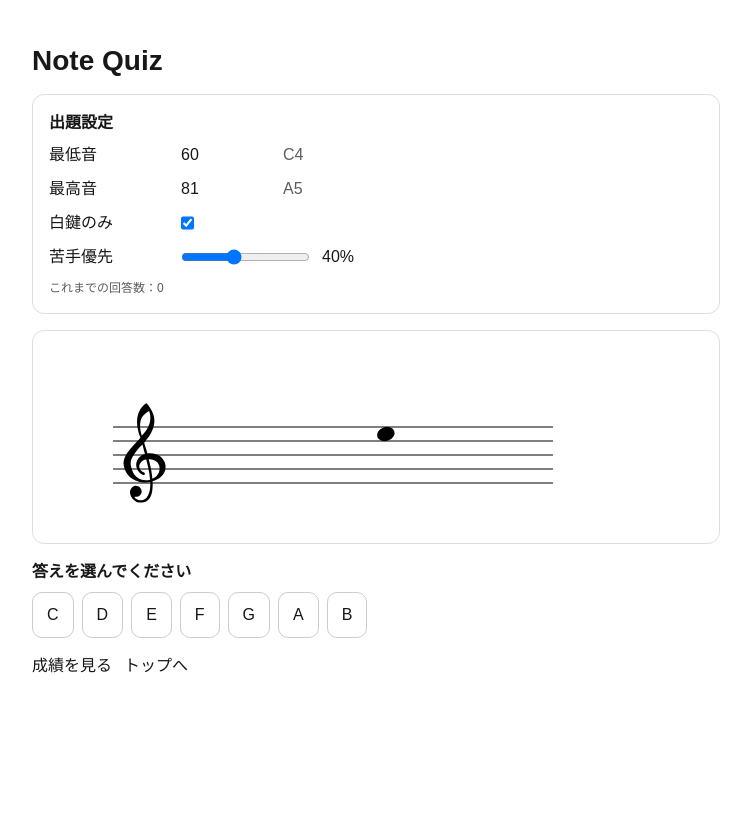
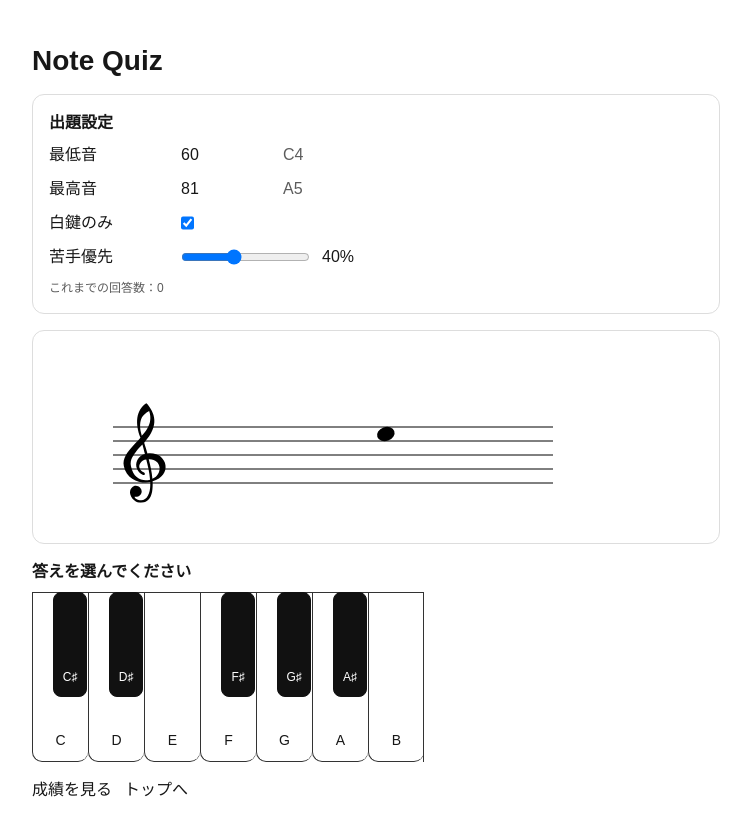
Before and after one commit to tam-tamshow/note-quiz, a Next.js app: page /quiz in a window 1280 px wide. Shown: the top 836 px of the page, without its empty margins (264-1015 px from the left). Before the commit the page ends 800 px from the top, so only its background shows below. Built offline with nearby package versions, Linux system fonts and the light colour scheme.

Commit message:
鍵盤UI表示

```diff
--- /dev/null
+++ b/src/app/quiz/PianoKeyboard.tsx
@@ -0,0 +1,138 @@
+"use client";
+
+import { midiToName } from "@/lib/quiz/music";
+
+type Props = {
+  onPick: (midi: number) => void;
+  disabled?: boolean;
+  baseMidi?: number; // 60 = C4
+};
+
+/**
+ * 1オクターブ（C〜B）の配置定義
+ * whiteIndex: 白鍵（C D E F G A B）の何番目の上に黒鍵が来るか
+ * 例: C# は C(0)とD(1)の間なので whiteIndex=0 側に寄せる
+ */
+const WHITE = [
+  { name: "C", offset: 0 },
+  { name: "D", offset: 2 },
+  { name: "E", offset: 4 },
+  { name: "F", offset: 5 },
+  { name: "G", offset: 7 },
+  { name: "A", offset: 9 },
+  { name: "B", offset: 11 },
+] as const;
+
+const BLACK = [
+  { name: "C#", offset: 1, whiteIndex: 0 },
+  { name: "D#", offset: 3, whiteIndex: 1 },
+  // E# は無い
+  { name: "F#", offset: 6, whiteIndex: 3 },
+  { name: "G#", offset: 8, whiteIndex: 4 },
+  { name: "A#", offset: 10, whiteIndex: 5 },
+  // B# は無い
+] as const;
+
+export default function PianoKeyboard({
+  onPick,
+  disabled,
+  baseMidi = 60,
+}: Props) {
+  const whiteKeys = WHITE.map((k) => ({
+    midi: baseMidi + k.offset,
+    label: k.name.replace("#", "♯"),
+  }));
+
+  const blackKeys = BLACK.map((k) => ({
+    midi: baseMidi + k.offset,
+    label: k.name.replace("#", "♯"),
+    whiteIndex: k.whiteIndex,
+  }));
+
+  // レイアウト定数（好みで調整）
+  const whiteW = 56;
+  const whiteH = 170;
+  const blackW = 34;
+  const blackH = 105;
+
+  // 黒鍵の横位置：白鍵の中心あたりに配置して「間」に見せる
+  // whiteIndex の右寄りに置くため、+ whiteW*0.68 くらいを足す
+  const blackX = (whiteIndex: number) =>
+    whiteIndex * whiteW + whiteW * 0.68 - blackW / 2;
+
+  return (
+    <div
+      style={{
+        position: "relative",
+        width: whiteW * whiteKeys.length,
+        height: whiteH,
+        userSelect: "none",
+      }}
+    >
+      {/* 白鍵（下段） */}
+      <div style={{ display: "flex" }}>
+        {whiteKeys.map((k) => (
+          <button
+            key={k.midi}
+            onClick={() => onPick(k.midi)}
+            disabled={disabled}
+            title={midiToName(k.midi)}
+            style={{
+              width: whiteW,
+              height: whiteH,
+              border: "1px solid #333",
+              borderRight: "none",
+              background: "white",
+              borderBottomLeftRadius: 10,
+              borderBottomRightRadius: 10,
+              display: "flex",
+              alignItems: "flex-end",
+              justifyContent: "center",
+              paddingBottom: 10,
+            }}
+          >
+            <span style={{ fontSize: 14 }}>{k.label}</span>
+          </button>
+        ))}
+        {/* 右端の枠線を戻す（最後だけ） */}
+        <div
+          style={{
+            position: "absolute",
+            right: 0,
+            top: 0,
+            width: 1,
+            height: whiteH,
+            background: "#333",
+          }}
+        />
+      </div>
+
+      {/* 黒鍵（上段・絶対配置） */}
+      {blackKeys.map((k) => (
+        <button
+          key={k.midi}
+          onClick={() => onPick(k.midi)}
+          disabled={disabled}
+          title={midiToName(k.midi)}
+          style={{
+            position: "absolute",
+            left: blackX(k.whiteIndex),
+            top: 0,
+            width: blackW,
+            height: blackH,
+            border: "1px solid #111",
+            background: "#111",
+            color: "white",
+            borderRadius: 8,
+            display: "flex",
+            alignItems: "flex-end",
+            justifyContent: "center",
+            paddingBottom: 10,
+          }}
+        >
+          <span style={{ fontSize: 12 }}>{k.label}</span>
+        </button>
+      ))}
+    </div>
+  );
+}
--- a/src/app/quiz/page.tsx
+++ b/src/app/quiz/page.tsx
@@ -17,6 +17,7 @@ import {
   ANSWER_CHOICES,
   type Question,
 } from "@/lib/quiz/generator";
+import PianoKeyboard from "./PianoKeyboard";
 
 type Result = {
   answered: true;
@@ -42,11 +43,15 @@ export default function QuizPage() {
     setResult(null);
   }
 
+  function samePitchClass(a: number, b: number) {
+    return ((a % 12) + 12) % 12 === ((b % 12) + 12) % 12;
+  }
+
   /* ---------- 回答 ---------- */
   function answer(answerMidi: number) {
     if (!q) return;
 
-    const correct = q.midi === answerMidi;
+    const correct = samePitchClass(q.midi, answerMidi);
 
     saveAttempt({
       questionId: q.id,
@@ -79,16 +84,6 @@ export default function QuizPage() {
     saveSettings(next);
     nextQuestion(next);
   }
-
-  /* ---------- 回答ボタン ---------- */
-  const choices = useMemo(
-    () =>
-      ANSWER_CHOICES.map((m) => ({
-        midi: m,
-        label: midiToLetter(m),
-      })),
-    []
-  );
 
   return (
     <main style={{ maxWidth: 720, margin: "24px auto", padding: 16 }}>
@@ -196,20 +191,11 @@ export default function QuizPage() {
         </div>
 
         <div style={{ display: "flex", gap: 8, flexWrap: "wrap" }}>
-          {choices.map((c) => (
-            <button
-              key={c.midi}
-              onClick={() => answer(c.midi)}
-              disabled={!q || !!result}
-              style={{
-                padding: "10px 14px",
-                borderRadius: 10,
-                border: "1px solid #ccc",
-              }}
-            >
-              {c.label}
-            </button>
-          ))}
+          <PianoKeyboard
+            onPick={answer}
+            disabled={!q || !!result}
+            baseMidi={60} // C4開始（今は固定）
+          />
         </div>
 
         {/* ===== 結果 ===== */}
--- a/src/lib/quiz/settings.ts
+++ b/src/lib/quiz/settings.ts
@@ -1,18 +1,19 @@
 // lib/quiz/settings.ts
+
 export type QuizSettings = {
-  minMidi: number; // inclusive
-  maxMidi: number; // inclusive
-  whiteKeysOnly: boolean; // trueなら C D E F G A B のみ
-  weakBias: number; // 0..1  苦手優先の強さ
+  minMidi: number;
+  maxMidi: number;
+  whiteKeysOnly: boolean;
+  weakBias: number;
 };
 
 const KEY = "note_quiz_settings_v1";
 
 export const DEFAULT_SETTINGS: QuizSettings = {
-  minMidi: 60, // C4
-  maxMidi: 81, // A5
+  minMidi: 60,
+  maxMidi: 81,
   whiteKeysOnly: true,
-  weakBias: 0.4, // 40%くらいから始めるのが扱いやすい
+  weakBias: 0.4,
 };
 
 export function loadSettings(): QuizSettings {
@@ -21,6 +22,7 @@ export function loadSettings(): QuizSettings {
     const raw = localStorage.getItem(KEY);
     if (!raw) return DEFAULT_SETTINGS;
     const x = JSON.parse(raw) as Partial<QuizSettings>;
+
     return {
       minMidi: clampInt(x.minMidi ?? DEFAULT_SETTINGS.minMidi, 0, 127),
       maxMidi: clampInt(x.maxMidi ?? DEFAULT_SETTINGS.maxMidi, 0, 127),
```
